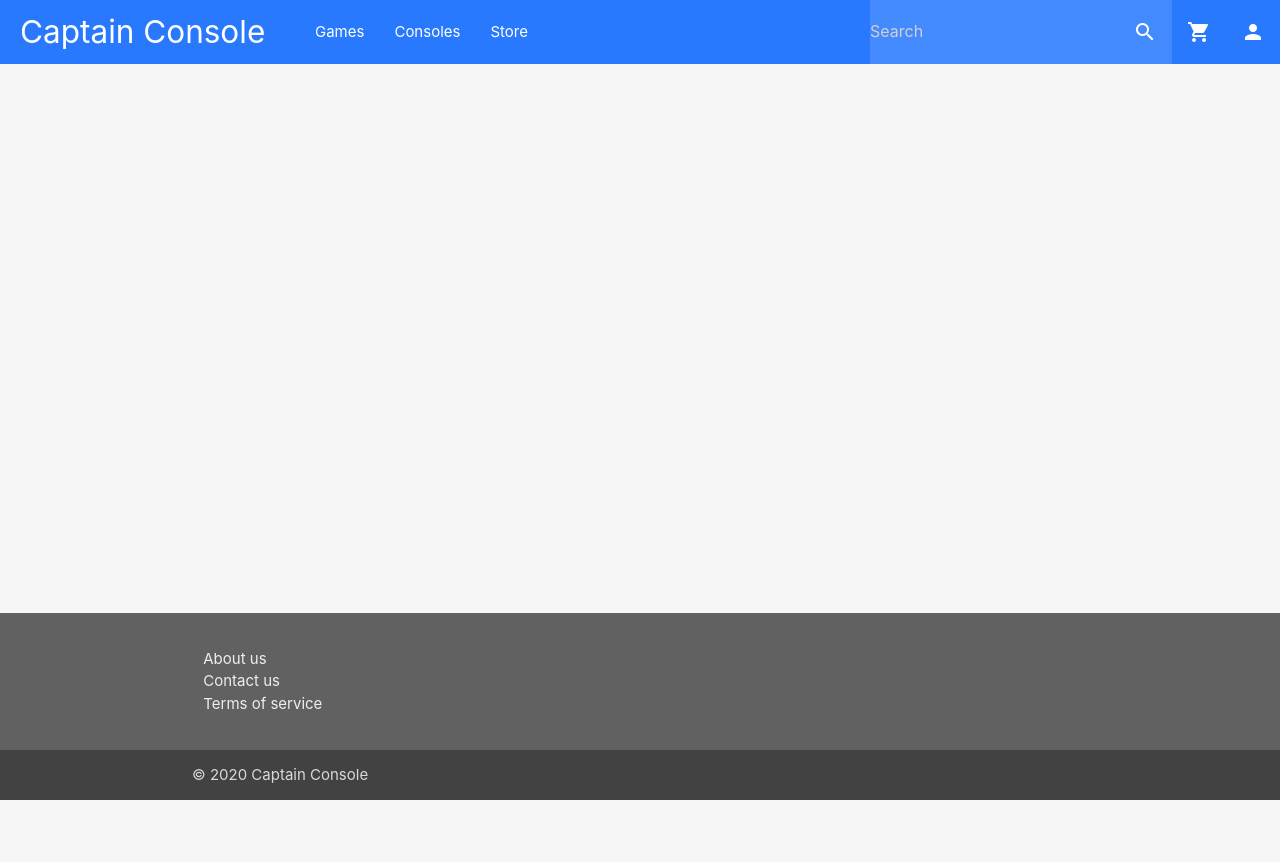
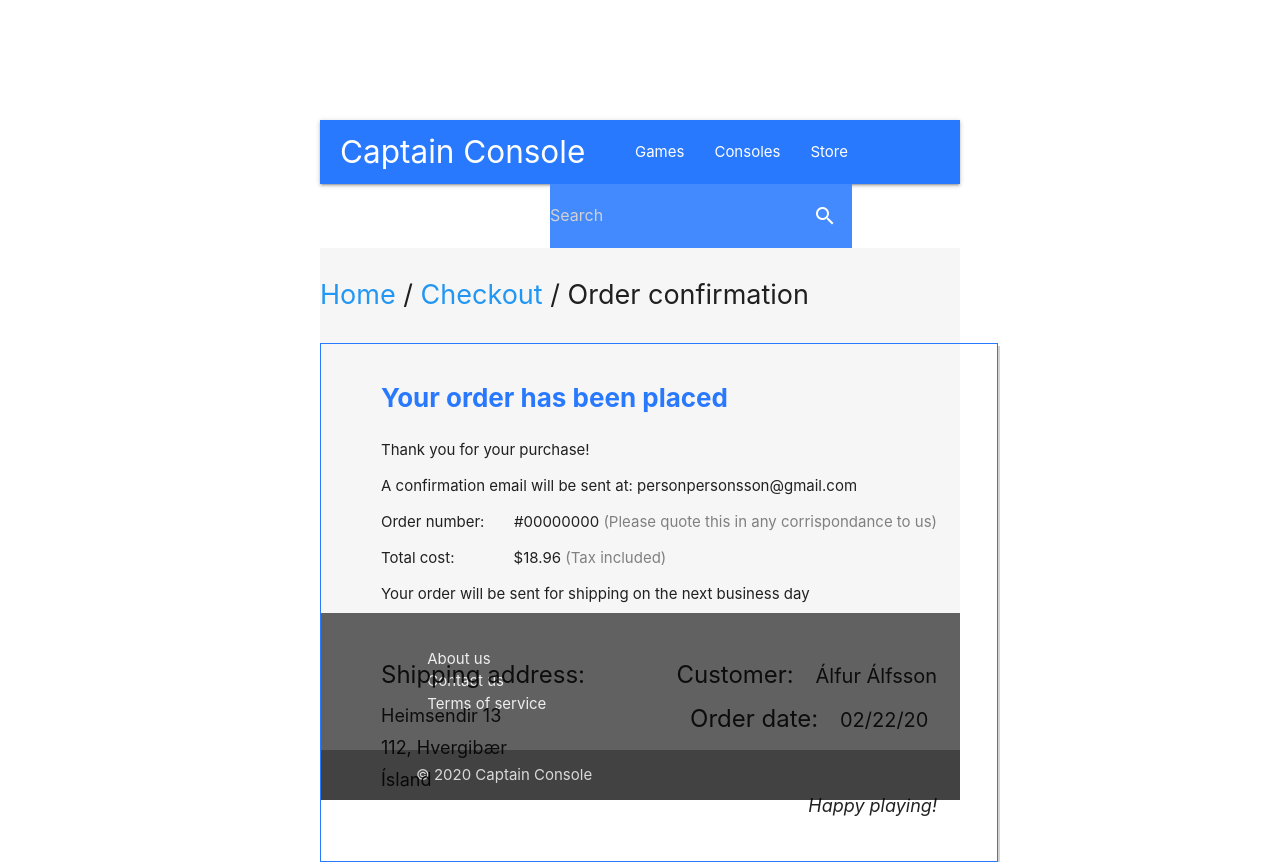
Before and after one commit to AlexanderFL/captain-console-h23, a Django app: page /checkout/contactinfo/shipping/payment/confirmation in a window 1280 px wide. Before the commit the page ends 800 px from the top, so only its background shows below. Run offline with Django 3.2, Linux system fonts and the light colour scheme.

Commit message:
confirmation

```diff
--- a/Captain_console/static/css/confirmation.css
+++ b/Captain_console/static/css/confirmation.css
@@ -0,0 +1,102 @@
+body {
+    font-family: -apple-system,BlinkMacSystemFont,"Segoe UI",Roboto,Oxygen-Sans,Ubuntu,Cantarell,"Helvetica Neue",sans-serif;
+}
+
+.title {
+    font-size: 27px;
+}
+
+.centering {
+    padding-top: 120px;
+    margin: auto;
+    width: 50%
+}
+
+.order {
+    font-size: 26px;
+    font-weight: bold;
+    color: #2979FF;
+    line-height: 35px;
+}
+
+.blue-text {
+    color: #2979FF;
+}
+
+.text {
+    font-size: 15px;
+    line-height: 18px;
+    font-family: -apple-system,BlinkMacSystemFont,"Segoe UI",Roboto,Oxygen-Sans,Ubuntu,Cantarell,"Helvetica Neue",sans-serif;
+}
+
+.light-text {
+    color: gray;
+}
+
+.border {
+    border-style: solid;
+    border-color: #2979FF;
+    border-width: thin;
+    box-shadow: lightgray 2px 3px;
+    position: absolute;
+    padding-right: 60px;
+    padding-left: 60px;
+    padding-bottom: 20px;
+    padding-top: 10px;
+}
+
+.info-title {
+    font-size: 24px;
+    line-height: 33px;
+}
+
+.date-title {
+    font-size: 24px;
+    line-height: 55px;
+}
+
+.info {
+    font-size: 20px;
+    line-height: 14px;
+}
+
+.shipping-info {
+    font-size: 18px;
+    line-height: 14px;
+}
+
+.row {
+    margin-right: auto;
+    margin-left: auto;
+}
+
+.left-column {
+    width: 50%;
+    margin-left: auto;
+    float: left;
+}
+
+.right-column {
+    width: 50%;
+    margin-left: auto;
+    float: right;
+}
+
+.right-alignment {
+    text-align: right;
+}
+
+.left-alignment {
+    padding-left: 31px;
+}
+
+.words-space {
+    word-spacing: 15px;
+}
+
+.playing {
+    font-size: 18px;
+    text-align: right;
+    font-style: italic;
+    line-height: 30px;
+}
--- a/Captain_console/templates/checkout/confirmation.html
+++ b/Captain_console/templates/checkout/confirmation.html
@@ -1,6 +1,47 @@
 {%  extends 'base.html' %}
 {% block content %}
 
+<!DOCTYPE html>
+<html lang="en">
+    <head>
+        <meta charset="UTF-8">
+        <link rel="stylesheet" type="text/css" href="myStyle.css">
+        <title>Order Confirmation</title>
+    </head>
+    <body class="centering">
+        <div class="font textbox">
+            <p class="title"> <span class="blue-text">Home</span> / <span class="blue-text">Checkout</span> / Order confirmation</p>
+            <div class="border">
+                <p class="order">Your order has been placed</p>
+                <pre class="text">Thank you for your purchase!
+                    <br>A confirmation email will be sent at: personpersonsson@gmail.com
+                    <br>Order number:       #00000000 <span class="light-text">(Please quote this in any corrispondance to us)</span>
+                    <br>Total cost:              $18.96 <span class="light-text">(Tax included)</span>
+                    <br>Your order will be sent for shipping on the next business day
+                </pre>
+                <br>
+                <div class="row">
+                    <div class="left-column">
+                        <div class="info-title">Shipping address:</div>
+                        <div class="shipping-info">
+                            <p>Heimsendir 13</p>
+                            <p>112, Hvergibær</p>
+                            <p>Ísland</p>
+                        </div>
+                    </div>
+                    <div class="right-column">
+                        <div class="right-alignment"><span class="info-title words-space">Customer: </span><span class="info">Álfur Álfsson</span> </div>
+                        <div class="left-alignment"><span class="date-title">Order </span><span class="date-title words-space">date: </span><span class="info">02/22/20</span> </div>
+                        <br>
+                        <br>
+                        <div class="playing">Happy playing!</div>
+                    </div>
+                    </div>
+                </div>
+            </div>
+        </div>
+    </body>
+</html>
 
 {% endblock %}
 {% load static %}
```
Also changed, not shown: 9 other files.
